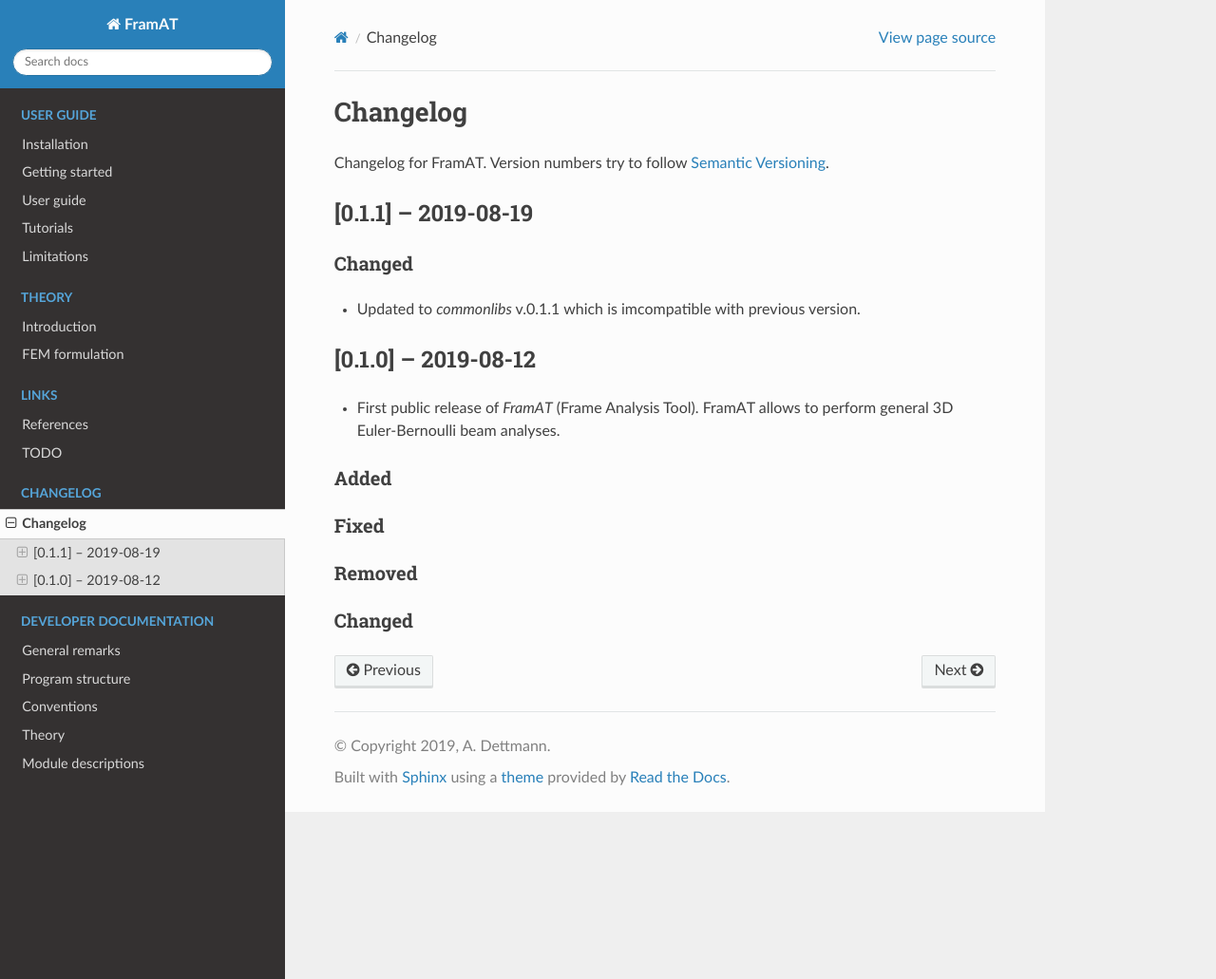
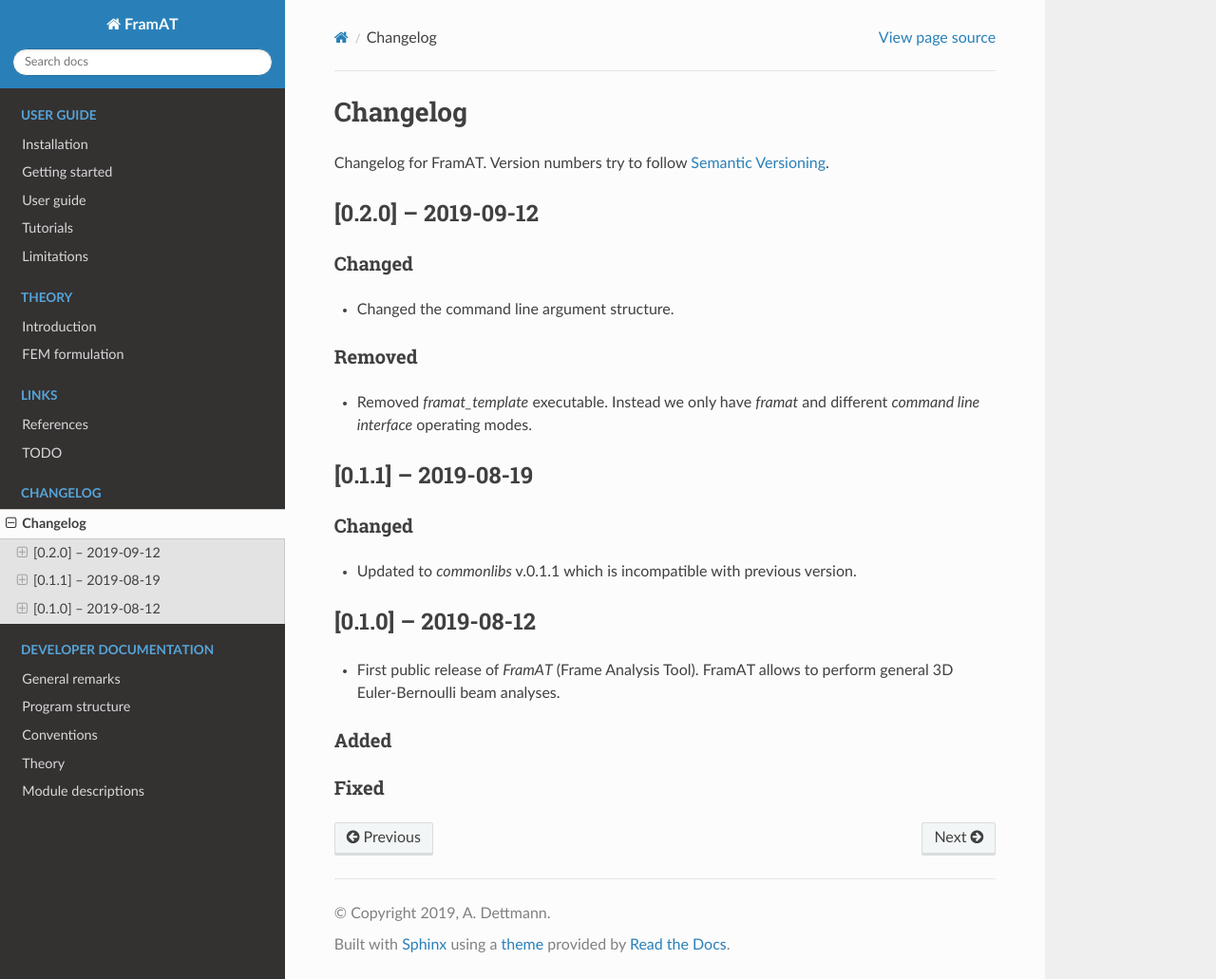
Before and after one commit to airinnova/framat, a Sphinx documentation site: the page built from docs/source/CHANGELOG.rst, in a window 1280 px wide and 1031 px high. Shown: the whole window at 95% size. Built offline with Sphinx 7.4.7 and the Read the Docs theme 2.0.0, drawn with Linux system fonts in a browser that asks for light colours; pages that are not in the unit, such as notebooks, are missing from menus; the version number could not be read and is left out.

Commit message:
Version 0.2.0

```diff
--- a/docs/source/CHANGELOG.rst
+++ b/docs/source/CHANGELOG.rst
@@ -3,6 +3,19 @@ Changelog
 
 Changelog for FramAT. Version numbers try to follow `Semantic
 Versioning <https://semver.org/spec/v2.0.0.html>`__.
+
+[0.2.0] -- 2019-09-12
+---------------------
+
+Changed
+~~~~~~~
+
+* Changed the command line argument structure.
+
+Removed
+~~~~~~~
+
+* Removed `framat_template` executable. Instead we only have `framat` and different *command line interface* operating modes.
 
 [0.1.1] -- 2019-08-19
 ---------------------
@@ -10,7 +23,7 @@ Versioning <https://semver.org/spec/v2.0.0.html>`__.
 Changed
 ~~~~~~~
 
-* Updated to `commonlibs` v.0.1.1 which is imcompatible with previous version.
+* Updated to `commonlibs` v.0.1.1 which is incompatible with previous version.
 
 [0.1.0] -- 2019-08-12
 ---------------------
@@ -22,9 +35,3 @@ Added
 
 Fixed
 ~~~~~
-
-Removed
-~~~~~~~
-
-Changed
-~~~~~~~
--- a/src/lib/framat/__version__.py
+++ b/src/lib/framat/__version__.py
@@ -1,2 +1,2 @@
-VERSION = (0, 1, 1)
+VERSION = (0, 2, 0)
 __version__ = '.'.join(map(str, VERSION))
```
